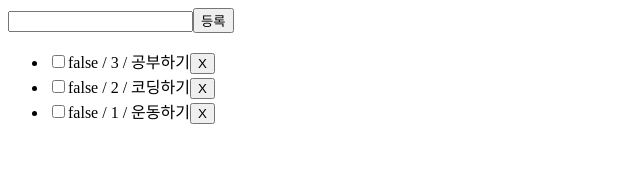
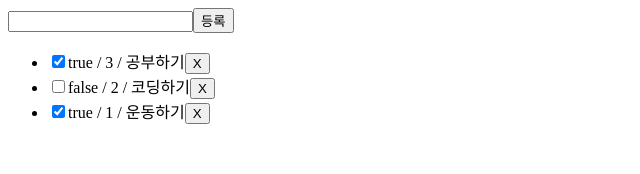
Before and after one commit to sik2/todo-250703, a React (Vite) app: page / in a window 1280 px wide. Shown: the top 174 px of the page, without its empty margins (0-640 px from the left). Built offline with nearby package versions, Linux system fonts and the light colour scheme.

Commit message:
fix: checked

```diff
--- a/src/App.jsx
+++ b/src/App.jsx
@@ -4,9 +4,9 @@ function App() {
     const [todoId, setTodoId] = useState(4)
 
     const [todos, setTodos] = useState([
-        { id: 3, text: '공부하기', checked: false },
+        { id: 3, text: '공부하기', checked: true },
         { id: 2, text: '코딩하기', checked: false },
-        { id: 1, text: '운동하기', checked: false },
+        { id: 1, text: '운동하기', checked: true },
     ])
 
     const handleOnSubmit = (e) => {
@@ -40,6 +40,7 @@ function App() {
                             onChange={() => {
                                 toggleTodo(todo.id)
                             }}
+                            checked={todo.checked}
                         />
                         {JSON.stringify(todo.checked)} / {todo.id} / {todo.text}
                         <button onClick={() => removeTodo(todo.id)}>X</button>
```
